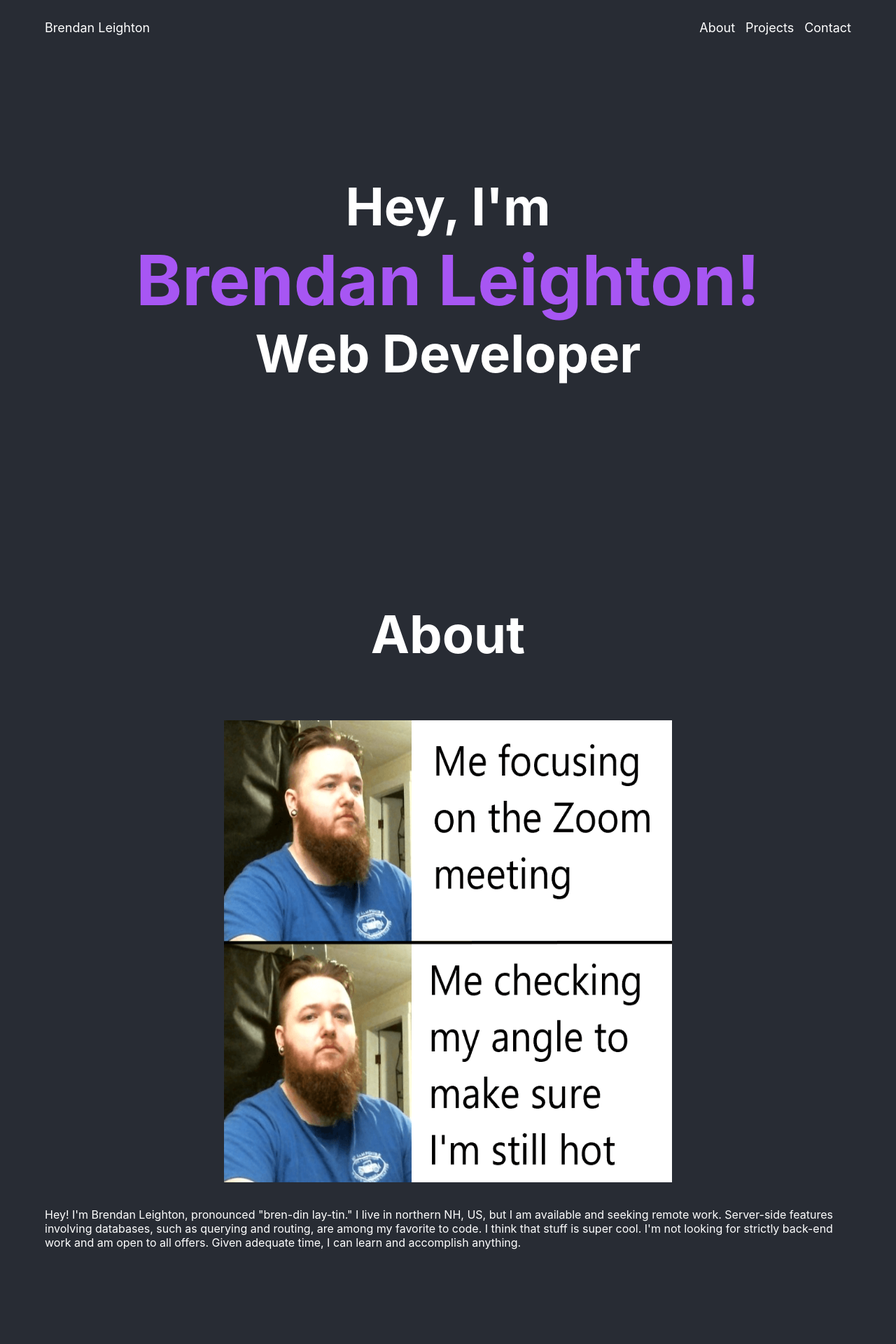
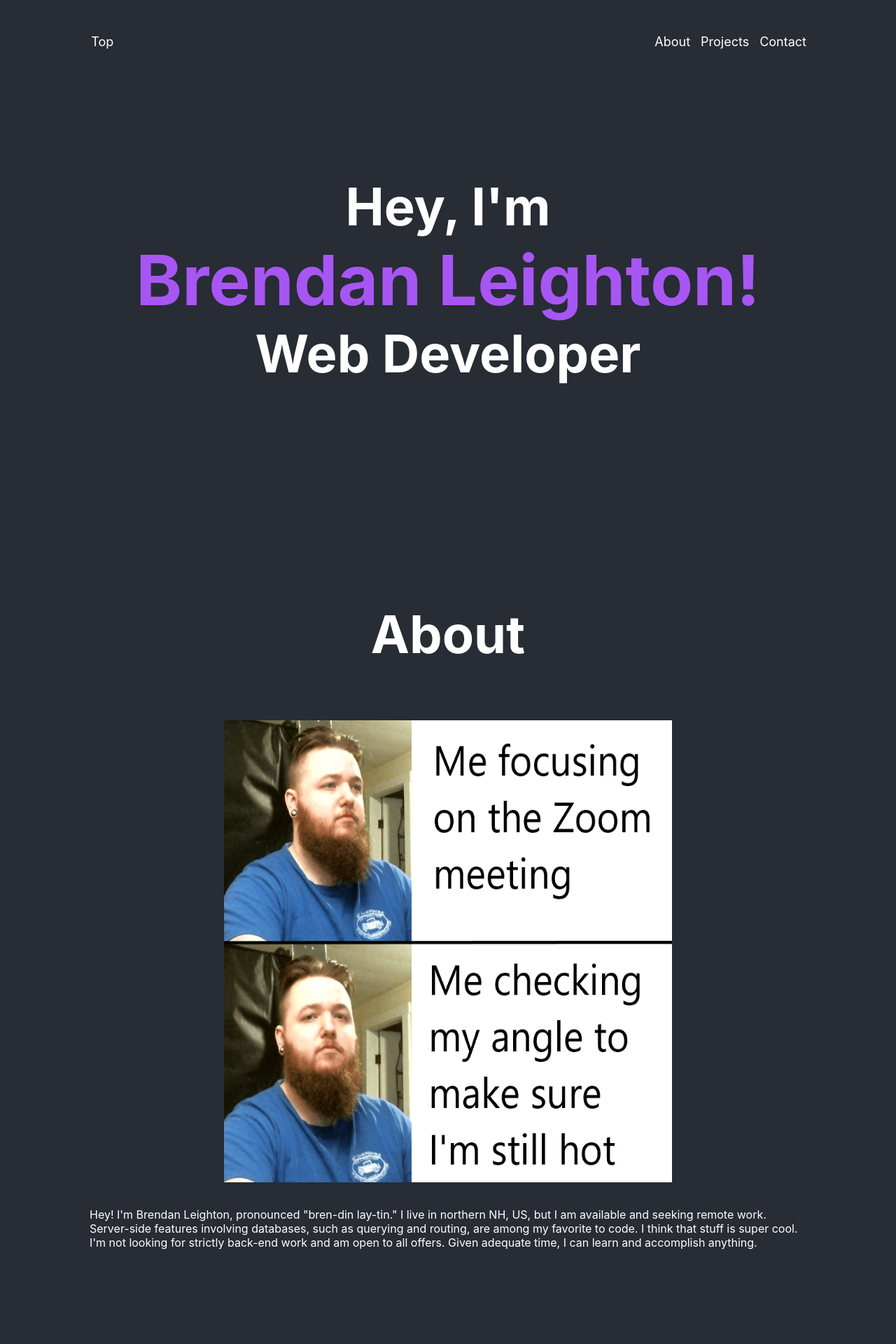
Before and after one commit to BR3NDAN-L8N/Portfolio, a React (Create React App) app in the folder client/: page / in a window 1280 px wide. Shown: the top 1920 px of the page at 70% size. Built offline with nearby package versions, Linux system fonts and the light colour scheme.

Commit message:
flex positioned contact form, various other styling in other sections. Navbar configured funny but looks good.

```diff
--- a/client/src/App.css
+++ b/client/src/App.css
@@ -1,7 +1,5 @@
-main.App {
-    color: white;
-    background-color: var(--primary-background);
-    padding: 0 5vw;
+div.App {
+    margin: 0 10vw;
 }
 
 .container {
@@ -9,6 +7,7 @@ main.App {
     flex-direction: column;
     align-items: center;
     justify-content: center;
+    /* padding-top: 5vh; */
 }
 .row {
     display: flex;
@@ -39,4 +38,5 @@ header.App-header {
 header span.hero-name {
     color: rgb(167, 86, 243);
     font-size: calc(10px + 7vw);
+    text-align: center;
 }
--- a/client/src/App.js
+++ b/client/src/App.js
@@ -8,18 +8,19 @@ import './App.css';
 
 function App() {
     return (
-    <main className="App" id="scroll-top">
+        <div className="App" id="scroll-top">
             <Navbar />
             <header className="App-header">
                 <h1 className="container">
                     Hey, I'm <span className="hero-name">Brendan Leighton!</span> Web Developer
               </h1>
             </header>
-
+            <main>
                 <About />
                 <Projects />
                 <Contact />
             </main>
+        </div>
     );
 }
 
--- a/client/src/AppSections/Contact/Contact.css
+++ b/client/src/AppSections/Contact/Contact.css
@@ -0,0 +1,37 @@
+article.contact {
+    align-items: unset;
+}
+
+.form-wrapper {
+    display: flex;
+    flex-wrap: wrap;
+    gap: 2rem;
+    width: 100%;
+    justify-content: space-around;
+}
+
+form.form {
+    padding: 0 10vw;
+}
+
+.form-left {
+    flex-grow: 1;
+    flex-shrink: 1;
+}
+.form-right {
+    flex-grow: 3;
+    flex-shrink: 0;
+    min-width: 300px;
+}
+
+form label, form input {
+    display: block;
+}
+
+input[type=submit], input[type=text] {
+    width: 100%;
+}
+
+textarea {
+    width: 100%;
+}
--- a/client/src/AppSections/Contact/Contact.js
+++ b/client/src/AppSections/Contact/Contact.js
@@ -1,8 +1,10 @@
 //  REACT imports
 import React from 'react';
 import { useForm } from 'react-hook-form';
+import SectionHeader from '../../components/SectionHeader/SectionHeader';
 //  STYLE imports
 import './Contact.css';
+
 export default function Contact() {
 
     //  FORM
@@ -13,20 +15,40 @@ export default function Contact() {
     }
 
     return (
-        <article className="contact" id="contact-section">
+        <article className="contact container" id="contact-section">
+
+            <SectionHeader
+                title="Get In Touch!"
+            />
+
             <form className="form" onSubmit={handleSubmit(configureEmail)}>
+                <div className="form-wrapper">
+                    {/* FORM LEFT */}
+                    <div className="form-left">
+                        <div className="name">
                             {/* FIRST NAME */}
                             <label htmlFor="name">Your Name</label>
-                <input type="text" id="name" placeholder="John Smith" name="name" ref={register} />
-                {/* LAST NAME */}
+                            <input type="text" id="name" placeholder="John Smith" name="name" size="auto" ref={register} />
+                        </div>
+                        <div className="email">
+
+                            {/* EMAIL */}
                             <label htmlFor="email">Your Email</label>
                             <input type="text" id="email" placeholder="Example@email.com" name="email" ref={register} />
+                        </div>
+                    </div>
+                    {/* FORM RIGHT */}
+                    <div className="form-right">
+                        <div className="message">
                             {/* MESSAGE  */}
                             <label htmlFor="message">Message</label>
-                <textarea type="text" rows="7" id="form-message"
+                            <textarea type="text" rows="12" id="form-message"
                                 placeholder="Tell me something about my eyes..." name="message" ref={register}></textarea>
+                        </div>
                         {/* SUBMIT EMAIL */}
                         <input type="submit" value="Send Email" />
+                    </div>
+                </div>
             </form>
         </article>
     )
--- a/client/src/AppSections/Projects/ProjectCard/ProjectCard.css
+++ b/client/src/AppSections/Projects/ProjectCard/ProjectCard.css
@@ -1,13 +1,14 @@
 .card {
+    height: 360px;
     width: 280px;
-    height: 360px;
+    display: flex;
+    align-items: flex-end;
+    flex-grow: 1;
     padding: 2rem 1rem;
     background: #fff;
     position: relative;
-    display: flex;
-    align-items: flex-end;
+    transition: 0.5s ease-in-out;
     box-shadow: 0px 7px 10px rgba(0,0,0,0.5);
-    transition: 0.5s ease-in-out;
 }
 
 .card:before {
--- a/client/src/AppSections/Projects/Projects.css
+++ b/client/src/AppSections/Projects/Projects.css
@@ -1,5 +1,7 @@
 .card-wrapper {
     display: flex;
+    flex-wrap: wrap;
+    gap: 2rem;
     width: 100%;
     justify-content: space-around;
 }
--- a/client/src/components/Navbar/Navbar.css
+++ b/client/src/components/Navbar/Navbar.css
@@ -1,11 +1,18 @@
 nav {
+    display: flex;
+    justify-content: space-between;
     position: fixed;
-    height: 10vh;
-    width: 90%;
-    margin: 0 -5vw;
-    padding: 0 5vw;
+    top: 0;
+    left: 0;
+    width: 100%;
+    padding: 0 10vw 0 9vw;
     background-color: var(--primary-background);
-    line-height: 10vh;
+    line-height: 15vh;
     font-size: large;
     z-index: 1000;
 }
+
+.nav-links {
+    display: flex;
+    justify-content: space-around;
+}
--- a/client/src/components/Navbar/Navbar.js
+++ b/client/src/components/Navbar/Navbar.js
@@ -9,11 +9,11 @@ export default function Navbar() {
     return (
         <nav id="navbar">
             <NavbarLink
-                name="Brendan Leighton"
+                name="Top"
                 id="scroll-top"
             />
 
-            <span className="float-right nav-links">
+            <span className="nav-links">
                 <NavbarLink
                     name="About"
                     id="about-section"
@@ -26,7 +26,6 @@ export default function Navbar() {
                     name="Contact"
                     id="contact-section"
                 />
-
             </span>
         </nav>
     )
--- a/client/src/components/Navbar/NavbarLink/NavbarLink.css
+++ b/client/src/components/Navbar/NavbarLink/NavbarLink.css
@@ -1,3 +1,3 @@
-span.nav-links .nav-link {
+.nav-link {
     padding-left: 15px;
 }
--- a/client/src/components/Navbar/NavbarLink/NavbarLink.js
+++ b/client/src/components/Navbar/NavbarLink/NavbarLink.js
@@ -5,6 +5,7 @@ import { Link } from 'react-scroll';
 import './NavbarLink.css';
 
 export default function NavbarLink(props) {
+
     return (
         <Link
             className="nav-link"
--- a/client/src/index.css
+++ b/client/src/index.css
@@ -3,17 +3,22 @@
     --primary-color: rgb(167, 86, 243);
 }
 
+* {
+    box-sizing: border-box;
+}
+
 body {
-  margin: 0;
-  padding: 0;
-  font-family: -apple-system, BlinkMacSystemFont, 'Segoe UI', 'Roboto', 'Oxygen',
+    margin: 0;
+    padding: 0;
+    color: white;
+    background-color: var(--primary-background);
+    font-family: -apple-system, BlinkMacSystemFont, 'Segoe UI', 'Roboto', 'Oxygen',
     'Ubuntu', 'Cantarell', 'Fira Sans', 'Droid Sans', 'Helvetica Neue',
     sans-serif;
-  -webkit-font-smoothing: antialiased;
-  -moz-osx-font-smoothing: grayscale;
+    -webkit-font-smoothing: antialiased;
+    -moz-osx-font-smoothing: grayscale;
 }
 
 code {
-  font-family: source-code-pro, Menlo, Monaco, Consolas, 'Courier New',
-    monospace;
+    font-family: source-code-pro, Menlo, Monaco, Consolas, 'Courier New', monospace;
 }
```
Lines whose indentation alone changed are shown as unchanged.
